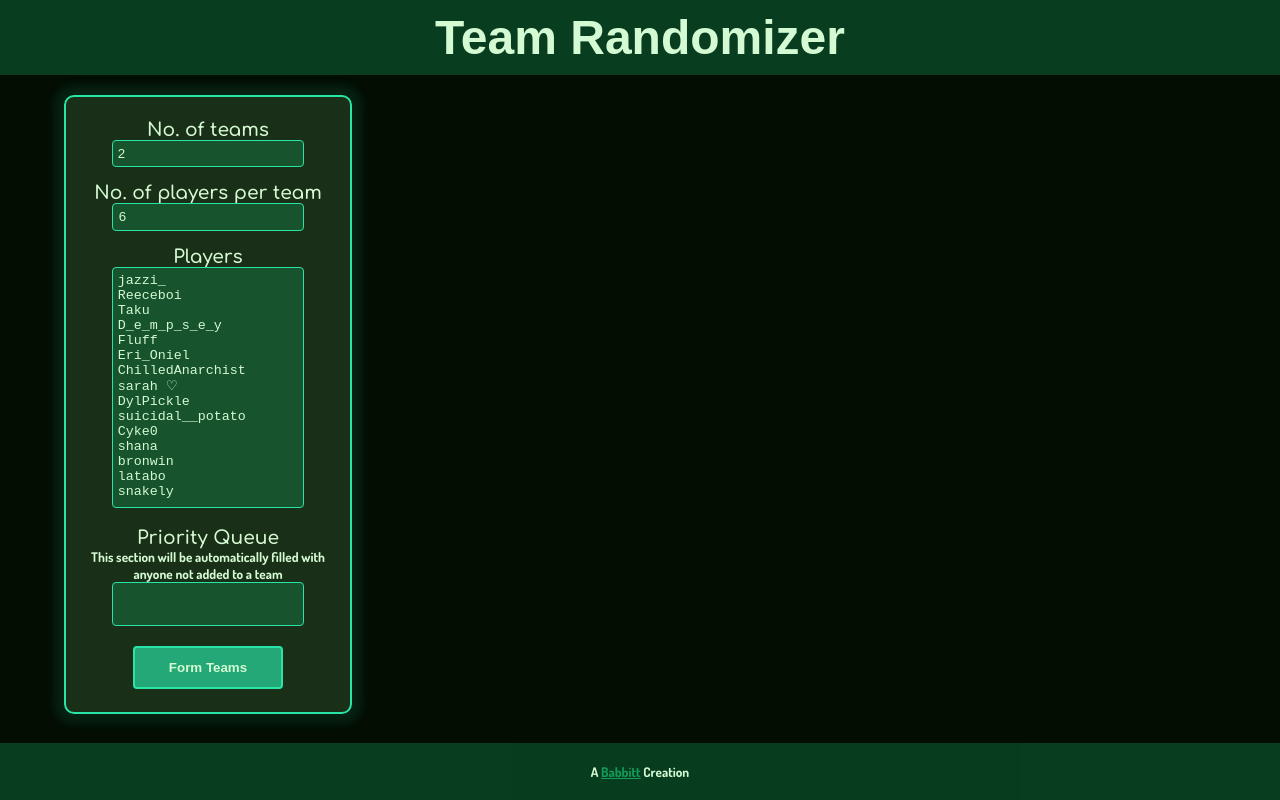
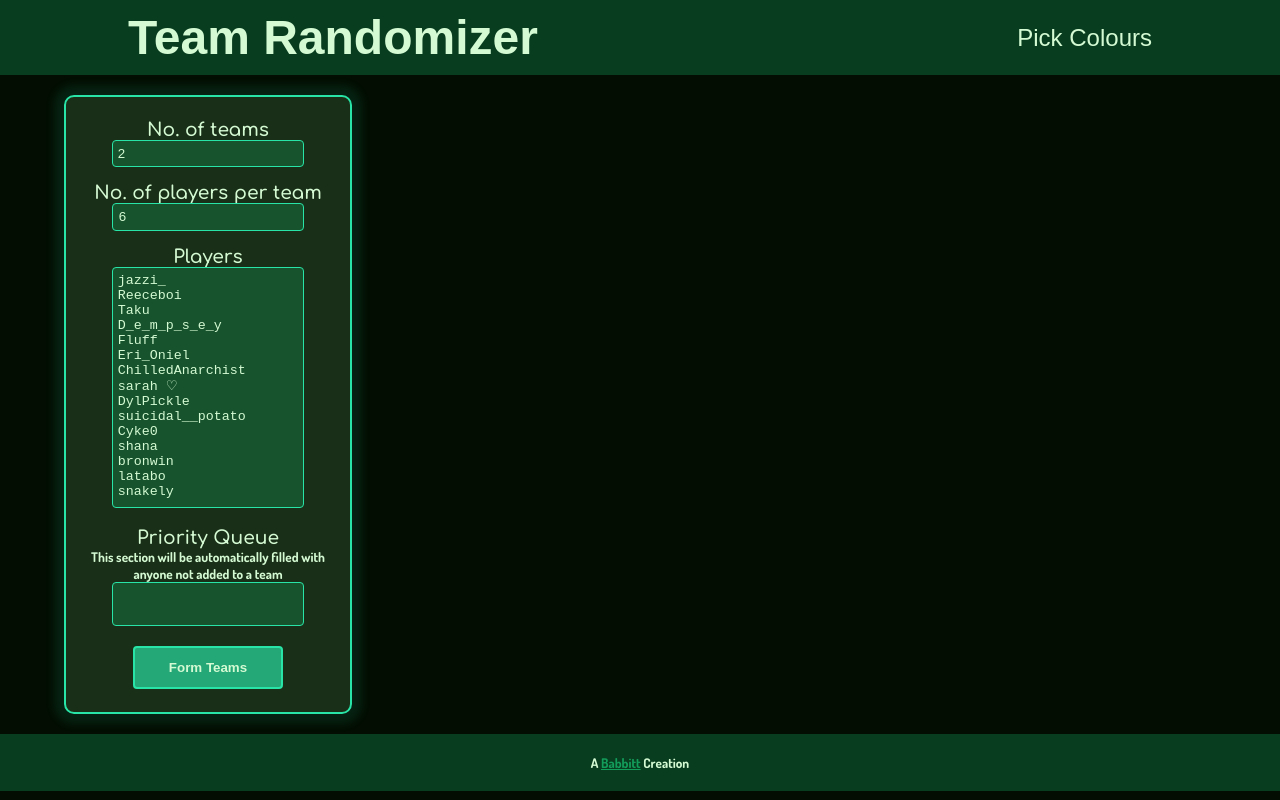
Before and after one commit to 5Babbitt/TeamRandomizer, a plain HTML site: page index.html in a window 1280 px wide. Drawn offline with Linux system fonts and the light colour scheme; a web font is replaced by a local one.

Commit message:
start work on colour picker

```diff
--- a/css/style.css
+++ b/css/style.css
@@ -41,7 +41,6 @@ body {
     color: rgb(var(--textColour));
     height: 100vh;
     overflow-x: hidden;
-    padding-bottom: 8vh;
 }
 
 .header, .footer {
@@ -58,12 +57,14 @@ body {
     font-weight: 400;
     font-style: normal;
     top: 0;
-    flex-wrap: nowrap;
+    display: flex;
+    flex-direction: row;
+    justify-content: space-between;
+    align-items: center;
 }
 
 .footer {
     padding: 2.5vh 1.25vw;
-    position: fixed;
     bottom: 0;
 }
 
@@ -72,7 +73,6 @@ body {
     display: flex;
     flex-direction: row;
     flex-wrap: wrap;
-    padding-bottom: 10vh;
 }
 
 .inputsSection {
@@ -173,10 +173,11 @@ textarea {
 }
 
 table, th, td {
+    font-family: var(--textFont);
     background-color: rgba(var(--tableBG), var(--tableBG-alpha));
     border: 1px solid rgb(var(--textColour));
     padding: 1vh;
-    width: 15vw;
+    min-width: 15vw;
     border-collapse: collapse;
 }
 
--- a/index.html
+++ b/index.html
@@ -10,6 +10,7 @@
 <body>
     <div class="header">
         <h1>Team Randomizer</h1>
+        <div class="colour-picker">Pick Colours</div>
     </div>
     <div class="content">
         <div class="inputsSection">
```
